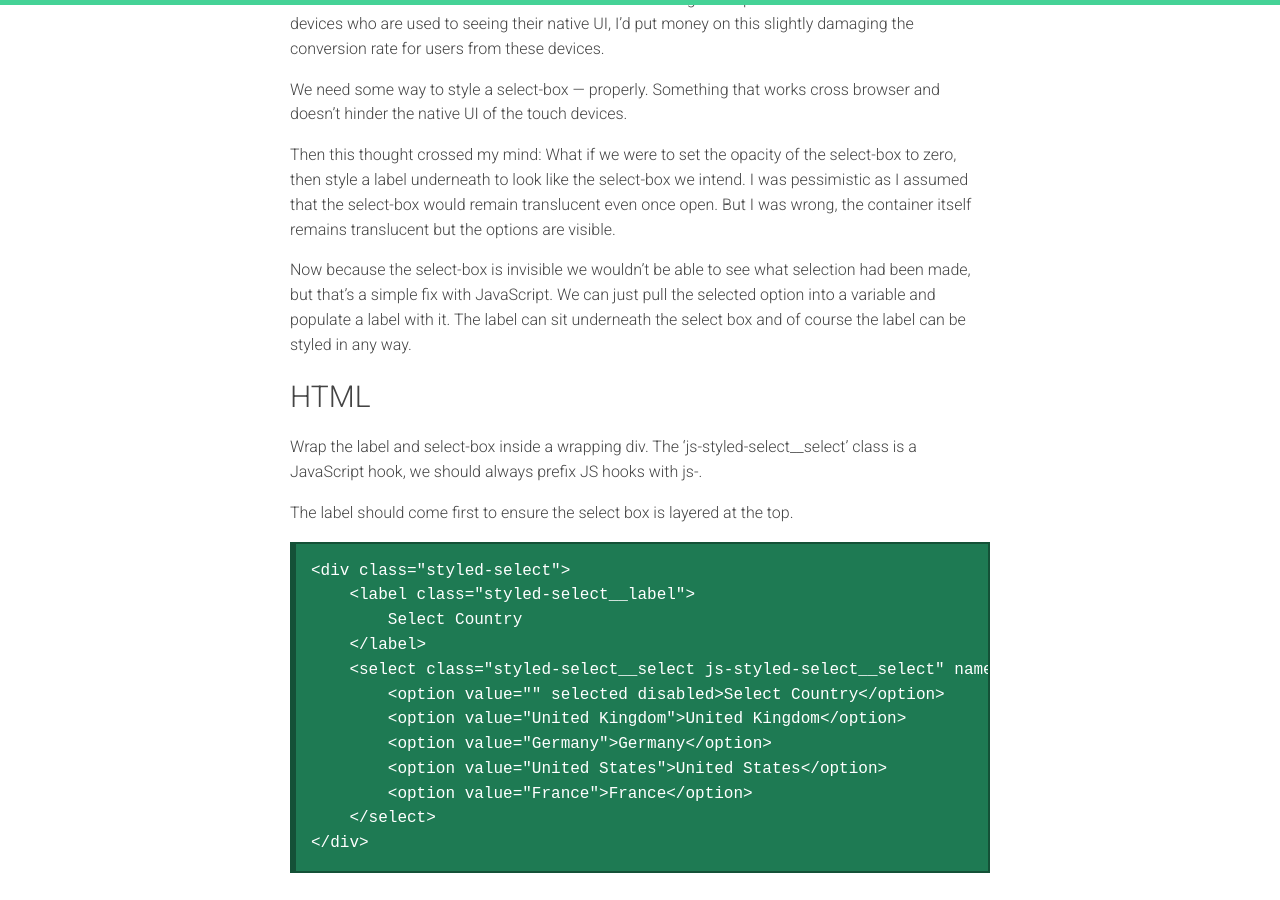
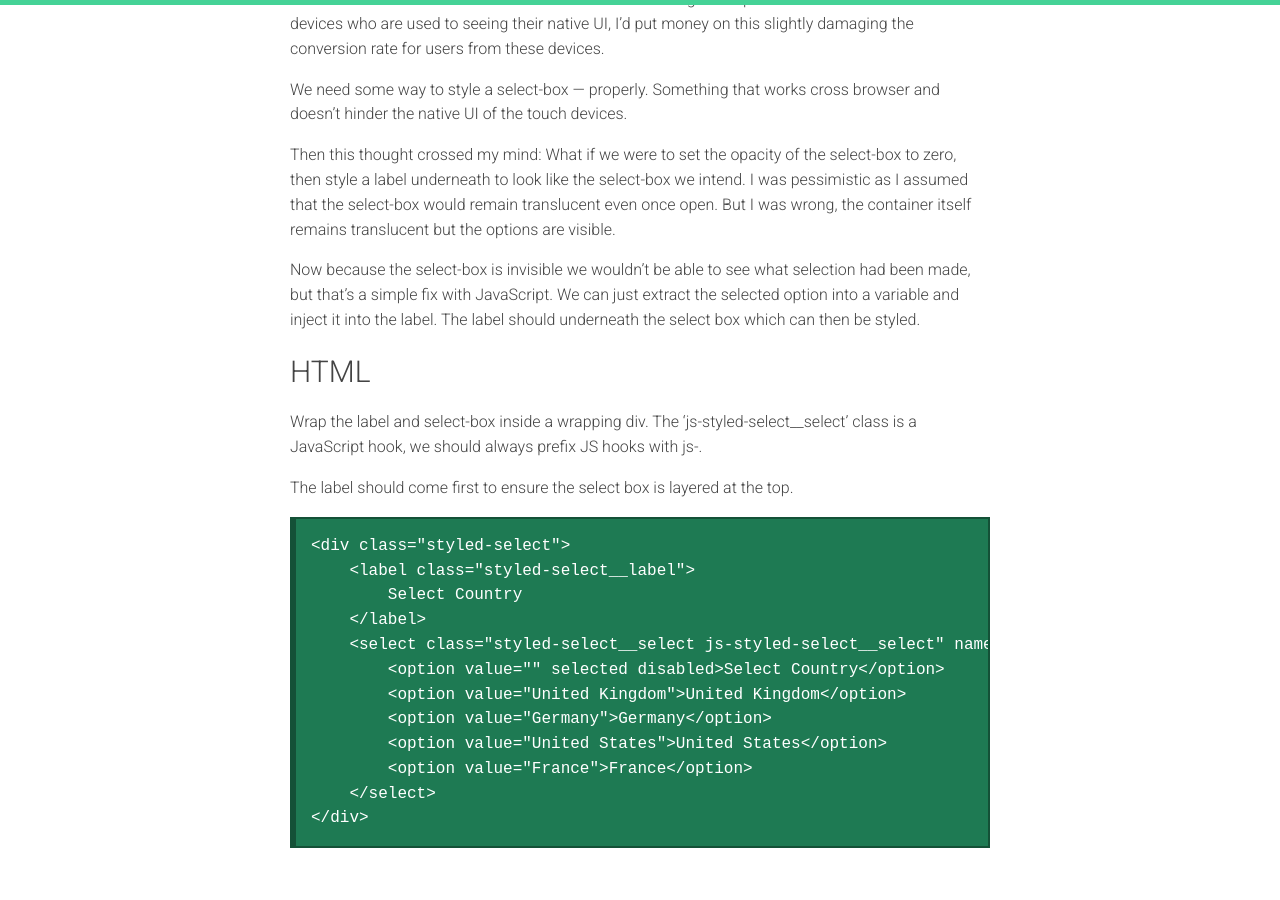
Before and after one commit to rbrtsmith/rbrtsmith.github.io, a Jekyll site: the page built from _posts/2014-12-03-how-to-style-a-select-box.md, in a window 1280 px wide and 900 px high, scrolled down 588 px. Built offline with Jekyll 4.4.1, drawn with Linux system fonts in a browser that asks for light colours; comment, search, counter and statistics services are not loaded.

Commit message:
Fix typo

```diff
--- a/_posts/2014-12-03-how-to-style-a-select-box.md
+++ b/_posts/2014-12-03-how-to-style-a-select-box.md
@@ -32,8 +32,8 @@ the select-box would remain translucent even once open.  But I was wrong, the co
 translucent but the options are visible.
 
 Now because the select-box is invisible we wouldn't be able to see what selection had been made,
-but that's a simple fix with JavaScript.  We can just pull the selected option into a variable and populate
-a label with it.  The label can sit underneath the select box and of course the label can be styled in any way.
+but that's a simple fix with JavaScript.  We can just extract the selected option into a variable and inject
+it into the label.  The label should underneath the select box which can then be styled.
 
 
 ##HTML
```
